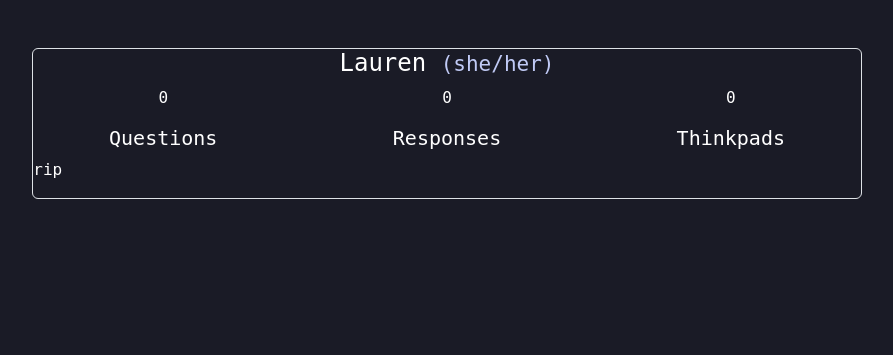
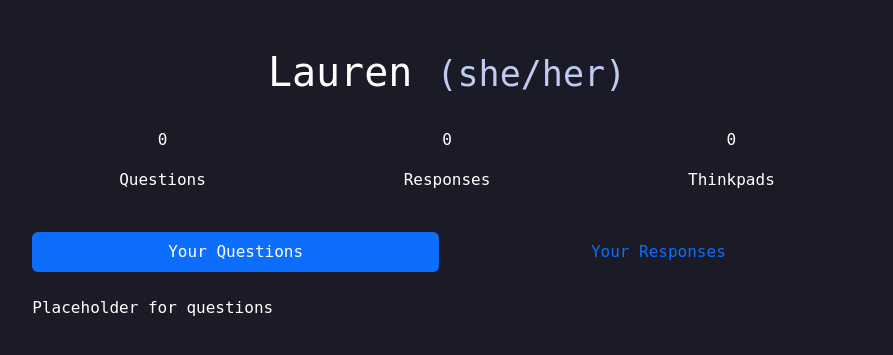
Before and after one commit to K-Straiton/CITS3403-Project, a Flask app: page /profile in a window 1280 px wide. Shown: the top 355 px of the page, without its empty margins (193-1086 px from the left). Run offline with Flask 3, Linux system fonts and the light colour scheme.

Commit message:
Add toggle section for viewing either questions or responses made by the user
Co-authored-by: lauren <laurenpudz@users.noreply.github.com>

```diff
--- a/app/static/style.css
+++ b/app/static/style.css
@@ -19,13 +19,6 @@ body {
     color: white;
 }
 
-h1 {
-    font-size: 24px;
-}
-
-h2 {
-    font-size: 20px;
-}
 
 .text-muted {
     color: var(--tokyoNight-accent) !important;
--- a/app/templates/profile.html
+++ b/app/templates/profile.html
@@ -3,7 +3,7 @@
     <head>
         <meta charset="UTF-8">
         <meta name="viewport" content="width=device-width, initial-scale=1">
-        <title>ThinkMad Sign Up</title>
+        <title>ThinkMad Profile</title>
         <link href="https://cdn.jsdelivr.net/npm/bootstrap@5.3.3/dist/css/bootstrap.min.css" rel="stylesheet" integrity="sha384-QWTKZyjpPEjISv5WaRU9OFeRpok6YctnYmDr5pNlyT2bRjXh0JMhjY6hW+ALEwIH" crossorigin="anonymous">
         <link href="../static/style.css" rel="stylesheet">
     </head>
@@ -11,32 +11,48 @@
         <div class="container-fluid">
             <div class="row d-flex justify-content-center h-100 mt-5">
                 <div class="col-sm-10 col-lg-8">
-                    <div class="border rounded">
+                    <div class="rounded">
                         <div class="row">
                             <div>
                                 <h1 class="text-center"><span>Lauren </span><small class="text-muted">(she/her)</small></h1>
                             </div>
                         </div>
-                        <div class="row justify-content-center">
+                        <div class="mt-4 row justify-content-center">
                             <div class="col align">
                                 <p class="text-center">0</p>
-                                <h2 class="text-center">Questions</h2>
+                                <p class="text-center">Questions</p>
                             </div>
                             <div class="col">
                                 <p class="text-center">0</p>
-                                <h2 class="text-center">Responses</h2>
+                                <p class="text-center">Responses</p>
                             </div>
                             <div class="col">
                                 <p class="text-center">0</p>
-                                <h2 class="text-center">Thinkpads</h2>
+                                <p class="text-center">Thinkpads</p>
                             </div>
                         </div>
-                        <div class="row">
-                            <p>rip</p>
+
+                        <ul class="nav nav-pills nav-fill my-4" id="pills-tab" role="tablist">
+                            <li class="nav-item pe-md-2" role="presentation">
+                                <button class="nav-link active" id="profileQestionsTab" data-bs-toggle="pill" data-bs-target="#profileQuestionsContent" type="button" role="tab" aria-controls="pills-questions" aria-selected="true">Your Questions</button>
+                            </li>
+                            <li class="nav-item ps-md-2" role="presentation">
+                                <button class="nav-link" id="profileResponsesTab" data-bs-toggle="pill" data-bs-target="#profileResponsesContent" type="button" role="tab" aria-controls="pills-prof" aria-selected="false">Your Responses</button>
+                            </li>
+                        </ul>
+                        <div class="tab-content" id="pills-tabContent">
+                            <div class="tab-pane fade show active" id="profileQuestionsContent" role="tabpanel">Placeholder for questions</div>
+                            <div class="tab-pane fade" id="profileResponsesContent" role="tabpanel">Placeholder for responses</div>
                         </div>
+
                     </div>
                 </div>
             </div>
         </div>
+        <script
+            src="https://cdn.jsdelivr.net/npm/bootstrap@5.2.3/dist/js/bootstrap.bundle.min.js"
+            integrity="sha384-kenU1KFdBIe4zVF0s0G1M5b4hcpxyD9F7jL+jjXkk+Q2h455rYXK/7HAuoJl+0I4"
+            crossorigin="anonymous"
+        ></script>
     </body>
 </html>
```
